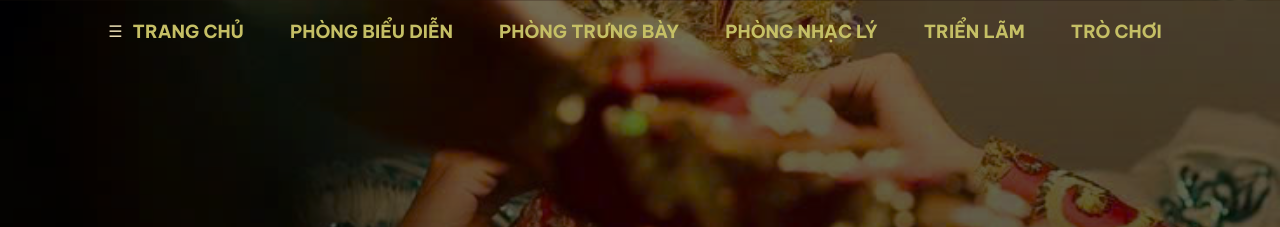
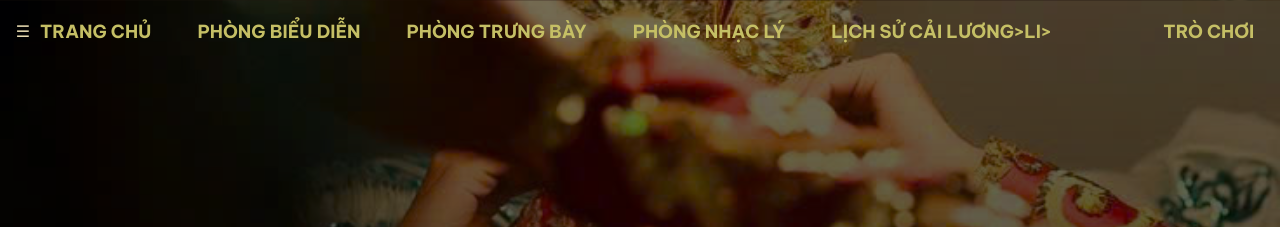
Before and after one commit to doanthibichle0407-beep/honxuasacmoi2, a plain HTML site: page index.html in a window 1280 px wide. Shown: the top 227 px of the page. Drawn offline with Linux system fonts and the light colour scheme; no server answers.

Commit message:
Update index.html

```diff
--- a/index.html
+++ b/index.html
@@ -31,7 +31,7 @@
       <li><a href="bieudien.html">PHÒNG BIỂU DIỄN</a></li>
       <li><a href="trungbay.html">PHÒNG TRƯNG BÀY</a></li>
       <li><a href="nhacly.html">PHÒNG NHẠC LÝ</a></li>
-      <li><a href="trienlam.html">TRIỂN LÃM</a></li>
+      <li><a href="trienlam.html">LỊCH SỬ CẢI LƯƠNG>LI></li>
       <li><a href="trochoi.html">TRÒ CHƠI</a></li>
     </ul>
   </nav>
```
